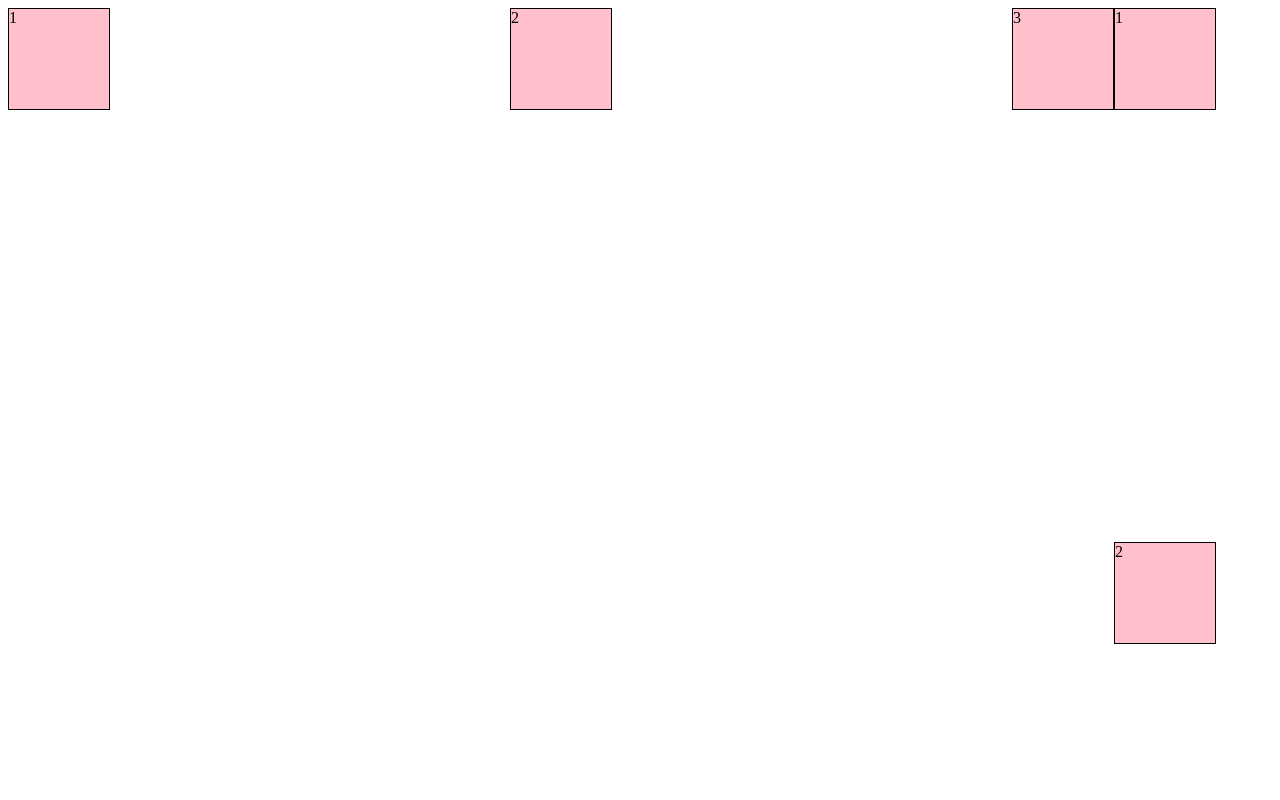
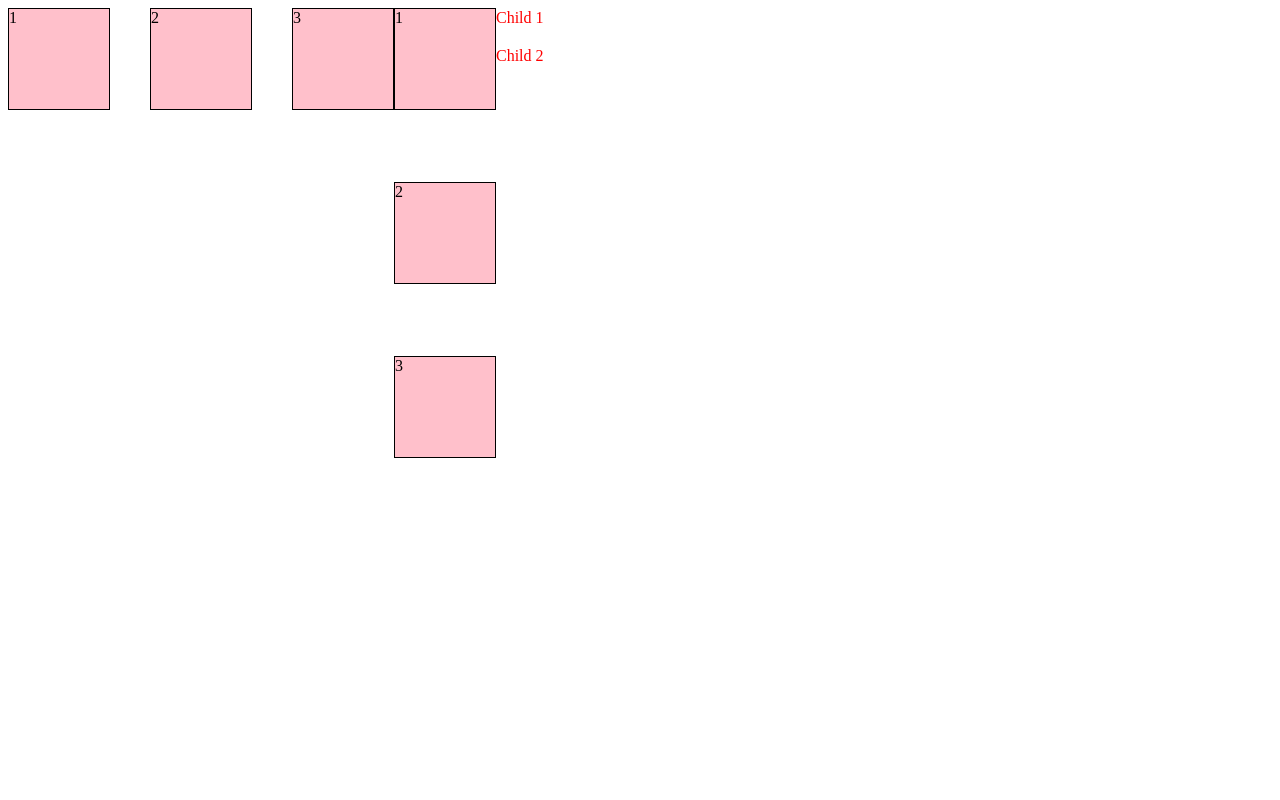
Before and after one commit to FireSunshine/react-component, a React (Vite) app: page / in a window 1280 px wide. Shown: the top 800 px of the page. Built offline with nearby package versions, Linux system fonts and the light colour scheme.

Commit message:
Space component 单元测试

```diff
--- a/src/App.tsx
+++ b/src/App.tsx
@@ -4,17 +4,20 @@ import './App.css';
 
 const App = () => {
   return (
-    <ConfigProvider space={{ size: 200 }}>
-      <Space direction='horizontal' split={<p></p>}>
+    <ConfigProvider space={{ size: 20 }}>
+      <Space direction='horizontal' align='end' split={<p></p>}>
         <div className='box'>1</div>
         <div className='box'>2</div>
         <div className='box'>3</div>
       </Space>
-
-      <Space direction='vertical' split={<p></p>}>
+      <Space direction='vertical' align='end' split={<p></p>} wrap>
         <div className='box'>1</div>
         <div className='box'>2</div>
         <div className='box'>3</div>
+      </Space>
+      <Space className='custom-class' align='start' direction='vertical' style={{ color: 'red' }}>
+        <div>Child 1</div>
+        <div>Child 2</div>
       </Space>
     </ConfigProvider>
   );
--- a/src/components/Space/index.tsx
+++ b/src/components/Space/index.tsx
@@ -10,7 +10,7 @@ type SizeType = 'small' | 'middle' | 'large' | number | undefined;
 // 定义配置上下文的类型
 interface ConfigContextType {
   space?: {
-    size?: SizeType;
+    size?: SizeType | [SizeType, SizeType];
   };
 }
 
@@ -31,7 +31,7 @@ interface SpaceProps extends React.HtmlHTMLAttributes<HTMLDivElement> {
   style?: React.CSSProperties; // 可选的样式
   size?: SizeType | [SizeType, SizeType]; // 空间大小，可以是单个大小或者水平和垂直大小的数组
   direction?: 'horizontal' | 'vertical'; // 空间的方向，默认为水平方向
-  algin?: 'start' | 'end' | 'center' | 'baseline'; // 对齐方式，默认为居中对齐
+  align?: 'start' | 'end' | 'center' | 'baseline'; // 对齐方式，默认为居中对齐
   split?: React.ReactNode; // 分隔元素，用于分隔子元素
   wrap?: boolean; // 是否启用flex wrap，默认为false
 }
@@ -48,17 +48,14 @@ const Space: React.FC<SpaceProps> = props => {
     style,
     size = space?.size || 'small',
     direction = 'horizontal',
-    algin = 'center',
+    align = 'center',
     split,
     wrap = false,
     ...rest
   } = props;
 
-  // 根据方向确定对齐方式
-  const mergedAlign = direction === 'horizontal' && algin;
-
   // 使用classnames库创建类名
-  const classNames = cs('space', `space-${direction}`, { [`space-align-${mergedAlign}`]: mergedAlign }, className);
+  const classNames = cs('space', `space-${direction}`, { [`space-align-${align}`]: align }, className);
 
   // 创建水平和垂直空间的样式
   const otherStyles: React.CSSProperties = {};
```
Also changed, not shown: 1 other file (tests, documents, lock files or other folders).
